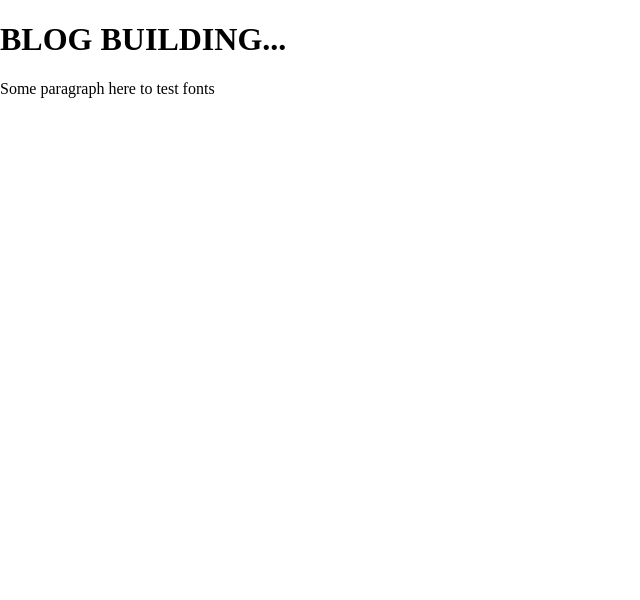
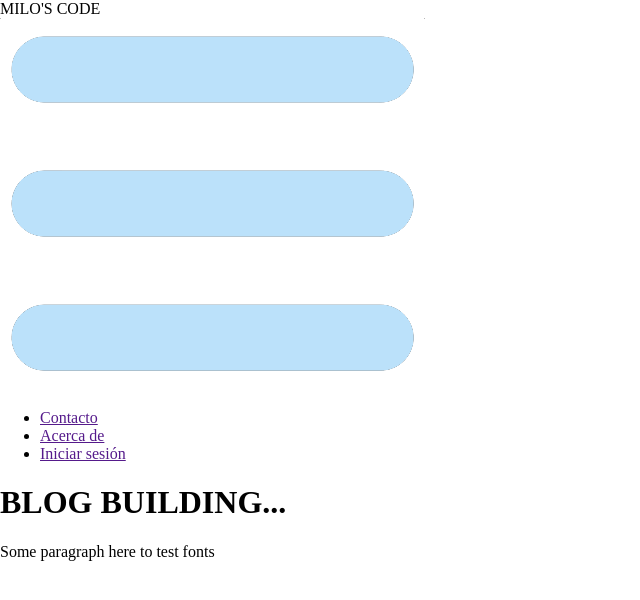
Before and after one commit to MiloJuarez/blog, a React app: page / in a window 1280 px wide. Shown: the top 600 px of the page, without its empty margins (0-640 px from the left). Built offline with nearby package versions, Linux system fonts and the light colour scheme.

Commit message:
Header structure

```diff
--- /dev/null
+++ b/src/components/Header.jsx
@@ -0,0 +1,28 @@
+import React from "react";
+import menu from "@assets/menu.png";
+
+const Header = () => {
+    return (
+        <div className='Header'>
+            <div className='Header__title'>MILO'S CODE</div>
+            <div className='Menu_icon'>
+                <img src={menu} alt='Menu' />
+            </div>
+            <div className='Header__menu'>
+                <ul className='Menu'>
+                    <li className='Menu__item'>
+                        <a href=''>Contacto</a>
+                    </li>
+                    <li className='Menu__item'>
+                        <a href=''>Acerca de</a>
+                    </li>
+                    <li className='Menu__item'>
+                        <a href=''>Iniciar sesión</a>
+                    </li>
+                </ul>
+            </div>
+        </div>
+    );
+};
+
+export default Header;
--- a/src/containers/Layout.jsx
+++ b/src/containers/Layout.jsx
@@ -1,8 +1,10 @@
 import React from "react";
+import Header from "@components/Header";
 
 const Layout = ({ children }) => {
     return (
         <div>
+            <Header />
             <div className='Layout'>{children}</div>
         </div>
     );
--- a/webpack.config.js
+++ b/webpack.config.js
@@ -13,6 +13,7 @@ module.exports = {
     resolve: {
         extensions: [".js", ".jsx"],
         alias: {
+            "@assets": path.resolve(__dirname, "src/assets/"),
             "@components": path.resolve(__dirname, "src/components/"),
             "@containers": path.resolve(__dirname, "src/containers/"),
             "@pages": path.resolve(__dirname, "src/pages/"),
```
Also changed, not shown: src/assets/menu.png (added).
